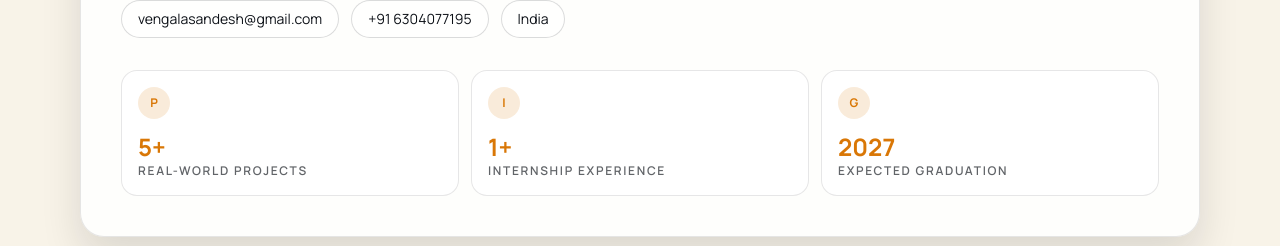
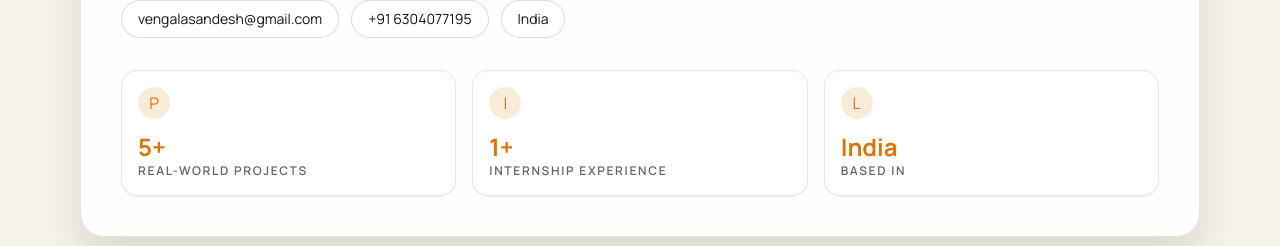
Before and after one commit to sandeshvengala/sandesh-GD-P-portfolio, a React (Vite) app: page /resume in a window 1280 px wide. Shown: the part 379-625 px from the top of the page. Built offline with nearby package versions, Linux system fonts and the light colour scheme; no server answers; the HTML template or start-up script is replaced by a standard one.

Commit message:
Standardize stats cards styling across Home, About, and Resume pages

```diff
--- a/src/pages/About.jsx
+++ b/src/pages/About.jsx
@@ -38,7 +38,7 @@ const technologies = [
 const impactStats = [
   { value: '5+', label: 'Real-World Projects' },
   { value: '1+', label: 'Internship Experience' },
-  { value: '2027', label: 'Expected Graduation' }
+  { value: 'India', label: 'Based In' }
 ];
 
 export default function About() {
@@ -73,11 +73,11 @@ export default function About() {
           viewport={{ once: true }}
           transition={{ duration: 0.5, delay: 0.05 }}
         >
-          <div className="mb-6 grid gap-3 sm:grid-cols-3">
+          <div className="mb-6 grid gap-4 sm:grid-cols-3">
             {impactStats.map((item, idx) => (
-              <article key={item.label} className="rounded-2xl border border-ink/10 bg-white/75 p-4 dark:border-paper/10 dark:bg-ink/30">
-                <div className="mb-3 inline-flex h-8 w-8 items-center justify-center rounded-full bg-accent/15 text-xs font-bold text-accent">
-                  {idx === 0 ? 'P' : idx === 1 ? 'I' : 'G'}
+              <article key={item.label} className="rounded-2xl border border-ink/10 bg-white/80 p-4 shadow-sm backdrop-blur-sm dark:border-paper/10 dark:bg-ink/35">
+                <div className="mb-3 inline-flex h-8 w-8 items-center justify-center rounded-full bg-accent/15 text-accent">
+                  {idx === 0 ? 'P' : idx === 1 ? 'I' : 'L'}
                 </div>
                 <p className="text-2xl font-bold text-accent">{item.value}</p>
                 <p className="text-xs font-semibold uppercase tracking-[0.14em] text-ink/65 dark:text-paper/70">{item.label}</p>
--- a/src/pages/Resume.jsx
+++ b/src/pages/Resume.jsx
@@ -137,21 +137,21 @@ export default function Resume() {
           <span className="rounded-full border border-ink/15 bg-white/70 px-4 py-2 dark:border-paper/20 dark:bg-ink/30">{contactLocation}</span>
         </div>
 
-        <div className="mt-8 grid gap-3 md:grid-cols-3">
-          <article className="rounded-2xl border border-ink/10 bg-white/75 p-4 dark:border-paper/10 dark:bg-ink/25">
-            <div className="mb-3 inline-flex h-8 w-8 items-center justify-center rounded-full bg-accent/15 text-xs font-bold text-accent">P</div>
+        <div className="mt-8 grid gap-4 md:grid-cols-3">
+          <article className="rounded-2xl border border-ink/10 bg-white/80 p-4 shadow-sm backdrop-blur-sm dark:border-paper/10 dark:bg-ink/35">
+            <div className="mb-3 inline-flex h-8 w-8 items-center justify-center rounded-full bg-accent/15 text-accent">P</div>
             <p className="text-2xl font-bold text-accent">5+</p>
             <p className="text-xs font-semibold uppercase tracking-[0.14em] text-ink/65 dark:text-paper/70">Real-World Projects</p>
           </article>
-          <article className="rounded-2xl border border-ink/10 bg-white/75 p-4 dark:border-paper/10 dark:bg-ink/25">
-            <div className="mb-3 inline-flex h-8 w-8 items-center justify-center rounded-full bg-accent/15 text-xs font-bold text-accent">I</div>
+          <article className="rounded-2xl border border-ink/10 bg-white/80 p-4 shadow-sm backdrop-blur-sm dark:border-paper/10 dark:bg-ink/35">
+            <div className="mb-3 inline-flex h-8 w-8 items-center justify-center rounded-full bg-accent/15 text-accent">I</div>
             <p className="text-2xl font-bold text-accent">1+</p>
             <p className="text-xs font-semibold uppercase tracking-[0.14em] text-ink/65 dark:text-paper/70">Internship Experience</p>
           </article>
-          <article className="rounded-2xl border border-ink/10 bg-white/75 p-4 dark:border-paper/10 dark:bg-ink/25">
-            <div className="mb-3 inline-flex h-8 w-8 items-center justify-center rounded-full bg-accent/15 text-xs font-bold text-accent">G</div>
-            <p className="text-2xl font-bold text-accent">2027</p>
-            <p className="text-xs font-semibold uppercase tracking-[0.14em] text-ink/65 dark:text-paper/70">Expected Graduation</p>
+          <article className="rounded-2xl border border-ink/10 bg-white/80 p-4 shadow-sm backdrop-blur-sm dark:border-paper/10 dark:bg-ink/35">
+            <div className="mb-3 inline-flex h-8 w-8 items-center justify-center rounded-full bg-accent/15 text-accent">L</div>
+            <p className="text-2xl font-bold text-accent">India</p>
+            <p className="text-xs font-semibold uppercase tracking-[0.14em] text-ink/65 dark:text-paper/70">Based In</p>
           </article>
         </div>
       </div>
```
